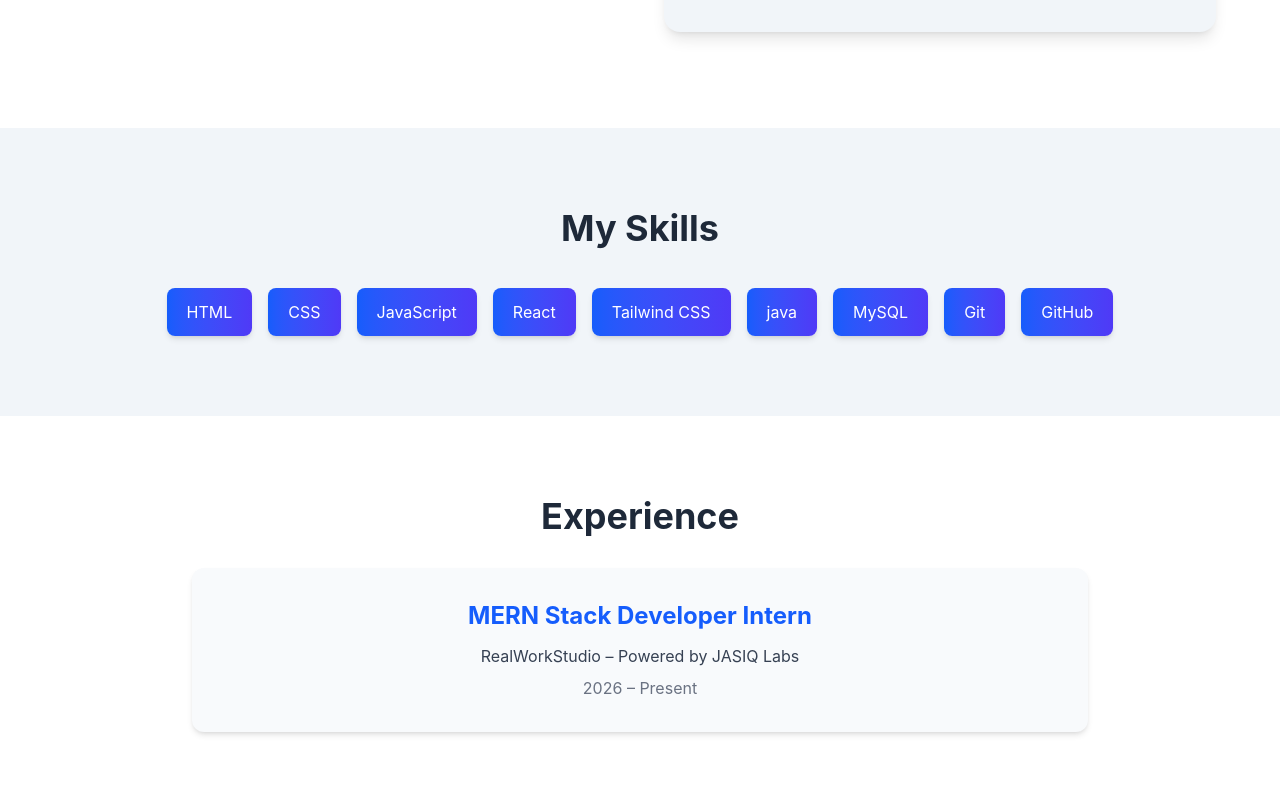
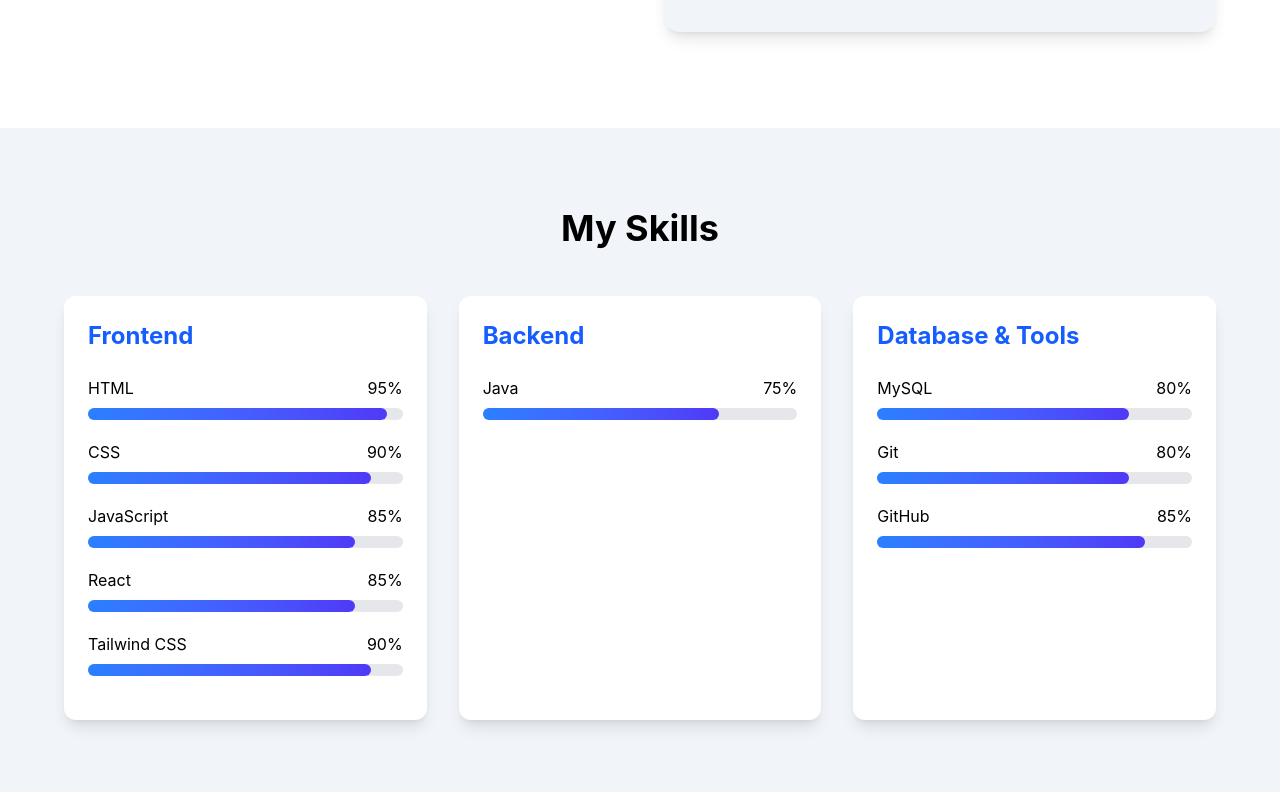
Before and after one commit to sindhukumarray/portfolio-website, a React (Vite) app: page / in a window 1280 px wide. Shown: the part 1168-1960 px from the top of the page. Built offline with nearby package versions, Linux system fonts and the light colour scheme.

Commit message:
Upgrade skills section with categorized progress bars

```diff
--- a/src/components/Skills.jsx
+++ b/src/components/Skills.jsx
@@ -1,7 +1,8 @@
 import { skills } from "../data/skills";
 
 export default function Skills() {
-return ( <section
+  return (
+    <section
       className="
       py-20
       px-6
@@ -10,16 +11,15 @@ return ( <section
       text-black
       dark:text-white
       "
- > <div className="max-w-5xl mx-auto">
+    >
+      <div className="max-w-6xl mx-auto">
 
         <h2
           className="
           text-4xl
           font-bold
           text-center
-      mb-10
-      text-gray-800
-      dark:text-white
+          mb-12
           "
         >
           My Skills
@@ -27,32 +27,68 @@ return ( <section
 
         <div
           className="
-      flex
-      flex-wrap
-      justify-center
-      gap-4
+          grid
+          md:grid-cols-2
+          lg:grid-cols-3
+          gap-8
           "
         >
-      {skills.map((skill) => (
+          {skills.map((category) => (
             <div
-          key={skill}
+              key={category.category}
+              className="
+              bg-white
+              dark:bg-slate-800
+              p-6
+              rounded-xl
+              shadow-lg
+              "
+            >
+              <h3
+                className="
+                text-2xl
+                font-bold
+                text-blue-600
+                mb-6
+                "
+              >
+                {category.category}
+              </h3>
+
+              {category.items.map((skill) => (
+                <div
+                  key={skill.name}
+                  className="mb-5"
+                >
+                  <div className="flex justify-between mb-2">
+                    <span>{skill.name}</span>
+                    <span>{skill.level}%</span>
+                  </div>
+
+                  <div
+                    className="
+                    w-full
+                    bg-gray-200
+                    dark:bg-slate-700
+                    rounded-full
+                    h-3
+                    "
+                  >
+                    <div
                       className="
                       bg-gradient-to-r
-          from-blue-600
+                      from-blue-500
                       to-indigo-600
-          text-white
-          px-5
-          py-3
-          rounded-lg
-          shadow-md
-          hover:shadow-xl
-          hover:-translate-y-1
-          transition-all
-          duration-300
-          cursor-pointer
+                      h-3
+                      rounded-full
                       "
-        >
-          {skill}
+                      style={{
+                        width: `${skill.level}%`,
+                      }}
+                    />
+                  </div>
+                </div>
+              ))}
             </div>
           ))}
         </div>
--- a/src/data/skills.js
+++ b/src/data/skills.js
@@ -1,11 +1,28 @@
 export const skills = [
-  "HTML",
-  "CSS",
-  "JavaScript",
-  "React",
-  "Tailwind CSS",
-  "java",
-  "MySQL",
-  "Git",
-  "GitHub",
+  {
+    category: "Frontend",
+    items: [
+      { name: "HTML", level: 95 },
+      { name: "CSS", level: 90 },
+      { name: "JavaScript", level: 85 },
+      { name: "React", level: 85 },
+      { name: "Tailwind CSS", level: 90 },
+    ],
+  },
+
+  {
+    category: "Backend",
+    items: [
+      { name: "Java", level: 75 },
+    ],
+  },
+
+  {
+    category: "Database & Tools",
+    items: [
+      { name: "MySQL", level: 80 },
+      { name: "Git", level: 80 },
+      { name: "GitHub", level: 85 },
+    ],
+  },
 ];
```
Lines whose indentation alone changed are shown as unchanged.
